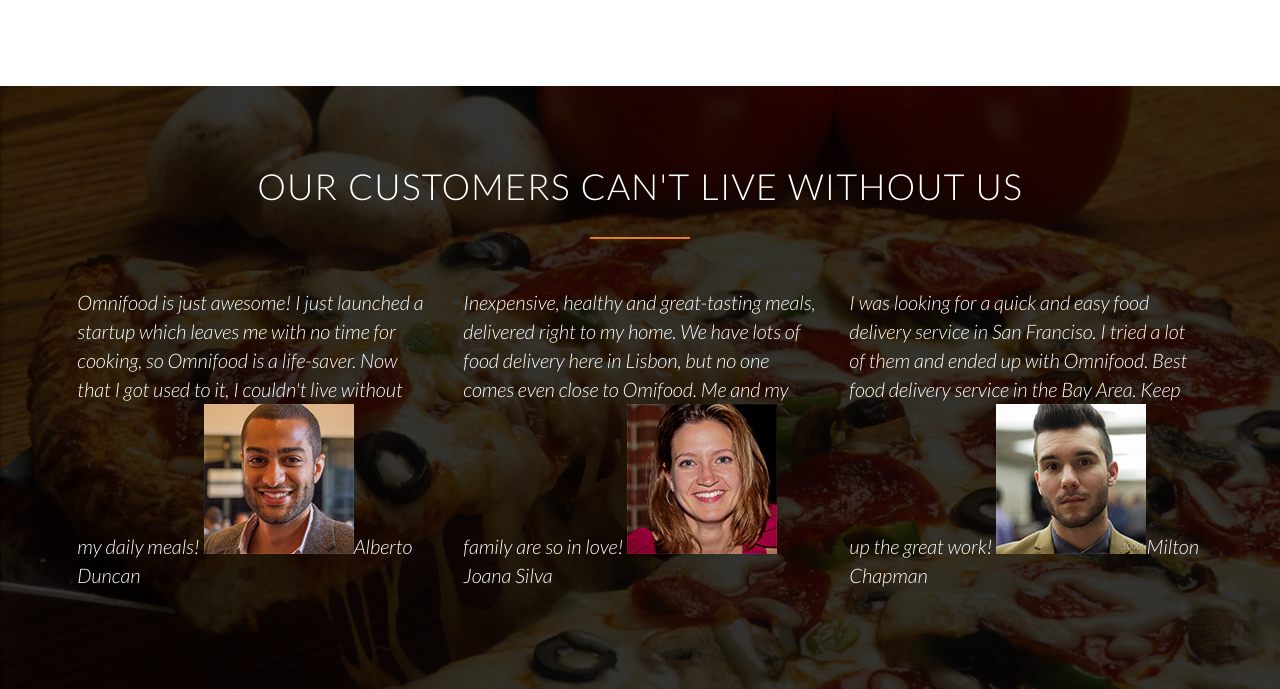
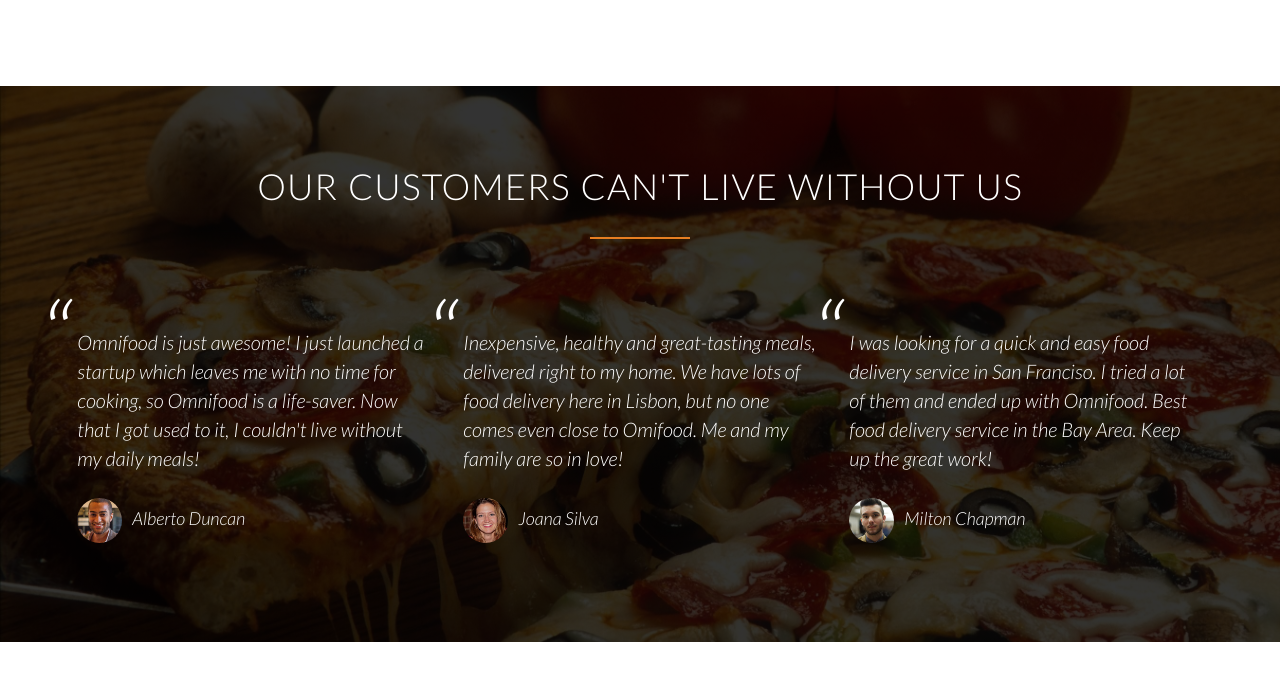
Before and after one commit to thabermeyer/omnifood-project, a website: page app/index.html in a window 1280 px wide. Shown: the part 3281-3970 px from the top of the page. After the commit the page ends 3923 px from the top, so only its background shows below. Drawn offline with Linux system fonts and the light colour scheme.

Commit message:
Finished testimonials section

```diff
--- a/app/assets/styles/modules/_testimonials.css
+++ b/app/assets/styles/modules/_testimonials.css
@@ -5,6 +5,38 @@
         padding: 2%;
         font-style: italic;
         line-height: 145%;
+        position: relative;
+        margin-top: 40px;
+
+        &:before {
+
+            content: "\201C";
+            font-size: 500%;
+            display: block;
+            position: absolute;
+            top: 0;
+            left: -30px;
+
+        }
+
+        & cite {
+
+            font-size: 90%;
+            margin-top: 25px;
+            display: block;
+
+
+
+            & img {
+
+                height: 45px;
+                border-radius: 50%;
+                margin-right: 10px;
+                vertical-align: middle;
+
+            }
+
+        }
 
     }
 
--- a/app/temp/styles/styles.css
+++ b/app/temp/styles/styles.css
@@ -3166,8 +3166,38 @@
         padding: 2%;
         font-style: italic;
         line-height: 145%;
+        position: relative;
+        margin-top: 40px;
 
     }
+
+.testimonials__block:before {
+
+            content: "\201C";
+            font-size: 500%;
+            display: block;
+            position: absolute;
+            top: 0;
+            left: -30px;
+
+        }
+
+.testimonials__block cite {
+
+            font-size: 90%;
+            margin-top: 25px;
+            display: block;
+
+        }
+
+.testimonials__block cite img {
+
+                height: 45px;
+                border-radius: 50%;
+                margin-right: 10px;
+                vertical-align: middle;
+
+            }
 
 .btn__app img {
 
```
